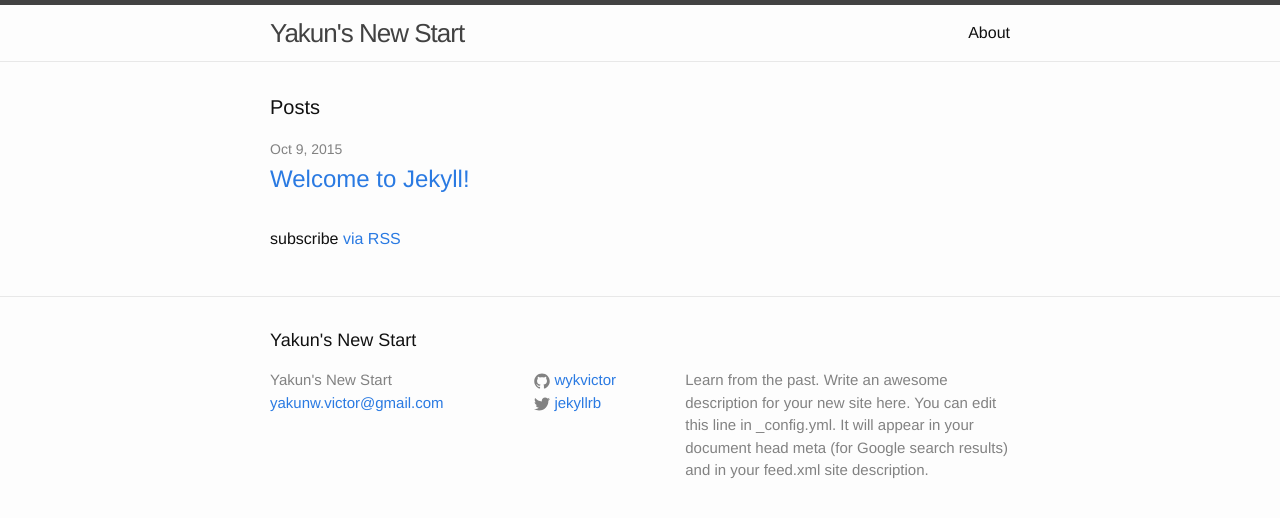
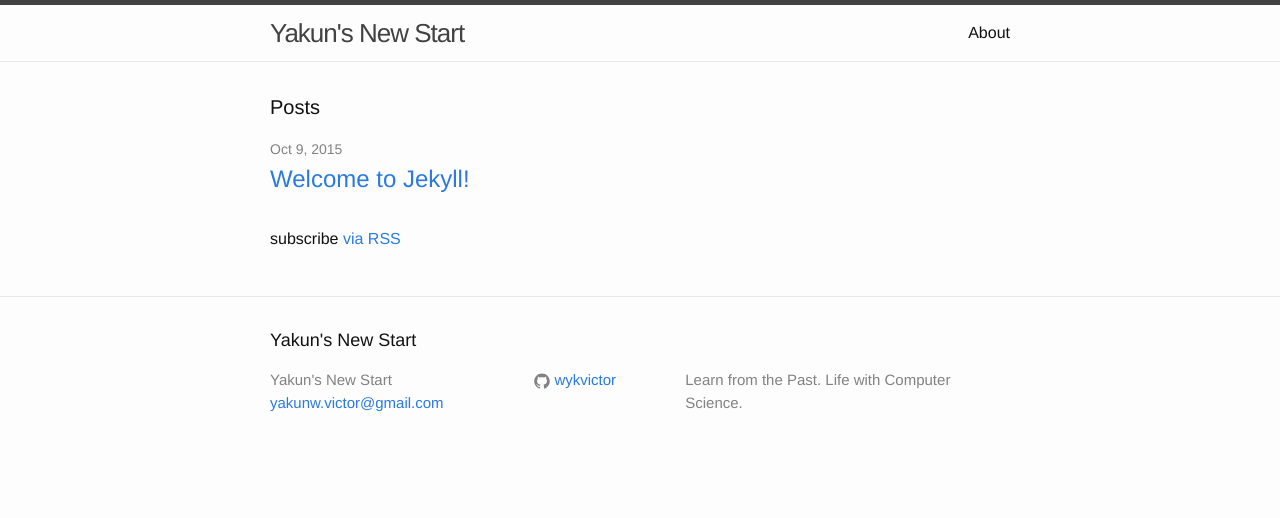
Before and after one commit to wykvictor/wykvictor.github.io, a Jekyll site: the page built from index.html, in a window 1280 px wide. Shown: the top 518 px of the page. Built offline with Jekyll 4.4.1, drawn with Linux system fonts in a browser that asks for light colours.

Commit message:
change the config file based on jekyll syntax

```diff
--- a/_config.yml
+++ b/_config.yml
@@ -2,13 +2,9 @@
 title: Yakun's New Start
 email: yakunw.victor@gmail.com
 description: > # this means to ignore newlines until "baseurl:"
-  Learn from the past.
-  Write an awesome description for your new site here. You can edit this
-  line in _config.yml. It will appear in your document head meta (for
-  Google search results) and in your feed.xml site description.
+  Learn from the Past. Life with Computer Science.
 baseurl: "" # the subpath of your site, e.g. /blog/
 url: "http://wykvictor.github.io/" # the base hostname & protocol for your site
-twitter_username: jekyllrb
 github_username:  wykvictor
 
 # Build settings
```
